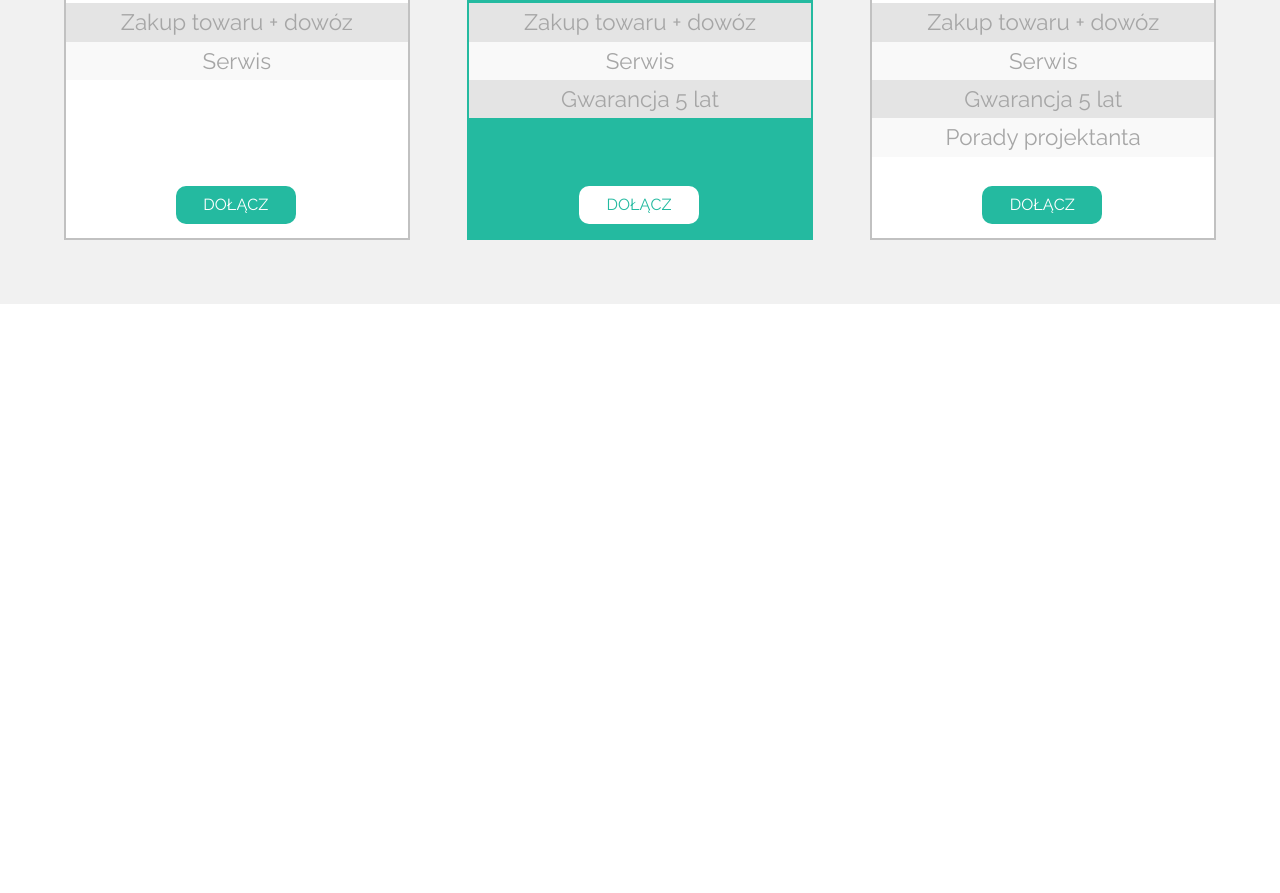
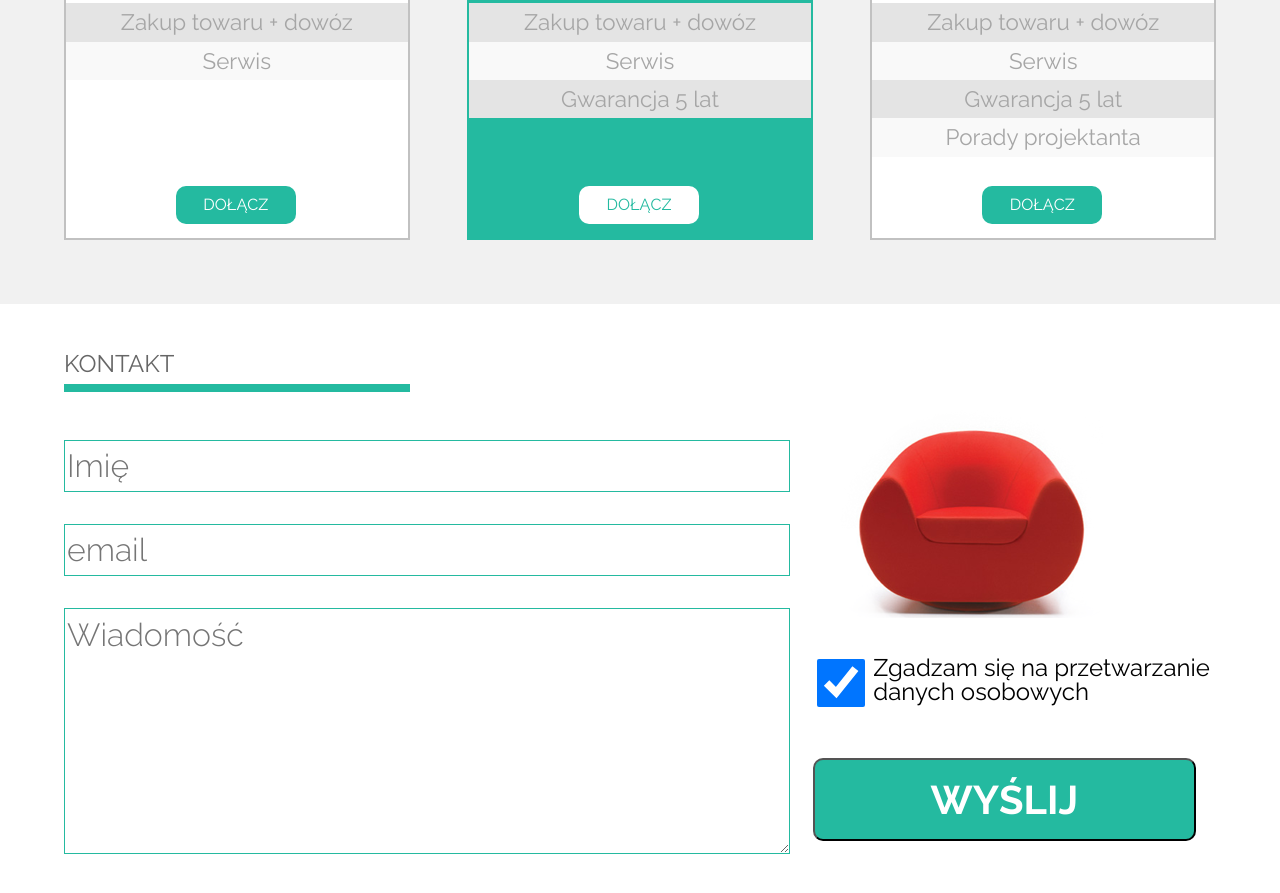
Before and after one commit to mammatos/Sit_on_chair, a plain HTML site: page index.html in a window 1280 px wide. Shown: the part 1261-2154 px from the top of the page. Before the commit the page ends 1565 px from the top, so only its background shows below. Drawn offline with Linux system fonts and the light colour scheme.

Commit message:
formSection done

```diff
--- a/css/style.css
+++ b/css/style.css
@@ -1,3 +1,7 @@
+/*--------------------//
+//     Reset CSS      //
+//--------------------*/
+
 html, body, div, span, applet, object, iframe,
 h1, h2, h3, h4, h5, h6, p, blockquote, pre,
 a, abbr, acronym, address, big, cite, code,
@@ -42,7 +46,9 @@ table {
 	border-spacing: 0;
 }
 
-/*Moje style*/
+/*--------------------//
+//   Style wspólne    //
+//--------------------*/
 
 body {
     font-family: 'Raleway', Arial, sans-serif;
@@ -66,6 +72,28 @@ body {
 .wordColor {
     color: #24baa0;
 }
+
+.sectionTitle {
+    color: #666666;
+    font-size: 1.5rem;
+    margin-bottom: 2rem;
+}
+
+.sectionTitleUnderline::after {
+    content: " ";
+    background-color: #24baa0;
+    width: 30%;
+    height: 0.5rem;
+    display: inline-block;
+    position: absolute;
+    left: 0;
+    top: 5rem;
+}
+
+/*-----------------------//
+//   Style indywidualne  //
+//-----------------------*/
+
 
 .wrapperHeader {
     background-color: #000;
@@ -228,23 +256,6 @@ body {
     padding-bottom: 4rem;
 }
 
-.cardSection__title {
-    color: #9F9F9F;
-    font-size: 1.5rem;
-    margin-bottom: 2rem;
-}
-
-.cardSection__title__underline::after {
-    content: " ";
-    background-color: #24baa0;
-    width: 30%;
-    height: 0.5rem;
-    display: inline-block;
-    position: absolute;
-    left: 0;
-    top: 5rem;
-}
-
 .card {
     margin-top: 5rem;
     border: 2px solid #C1C1C1;
@@ -385,7 +396,7 @@ body {
 }
 
 .buttonText {
-    color: white;
+    color: #fff;
     text-decoration: none;
     display: inline-block;
 }
@@ -393,3 +404,60 @@ body {
 .buttonText--color {
     color: #24baa0;
 }
+
+.formSection__wrapper {
+    position: relative;
+    padding-top: 3rem;
+    margin-bottom: 3rem;
+}
+
+.inputWrapper {
+    position: relative;
+}
+
+.input {
+    width: 45rem;
+    display: inline-block;
+    font-size: 2rem;
+    margin-top: 2rem;
+    font-family: 'Raleway', Arial, sans-serif;
+    font-weight: 300;
+    line-height: 3rem;
+    border: 1px solid #24baa0;
+}
+
+.formSection__image {
+    position: absolute;
+    right: 7rem;
+}
+
+.checkWrapper {
+    float: right;
+    width: 35%;
+    margin-top: 5rem;
+}
+
+.checkbox {
+    width: 3rem;
+    height: 3rem;
+}
+
+.checkText {
+    font-size: 1.5rem;
+    display: inline-block;
+    float: right;
+    width: 85%;
+}
+
+.inputSubmit {
+    width: 95%;
+    font-family: 'Raleway', Arial, sans-serif;
+    font-size: 2.5rem;
+    font-weight: 700;
+    color: #fff;
+    background-color: #24baa0;
+    border-radius: 10px;
+    padding-top: 1rem;
+    padding-bottom: 1rem;
+    margin-top: 3rem;
+}
--- a/index.html
+++ b/index.html
@@ -62,7 +62,7 @@
    <section class="cardSection">
        <div class="cardSection__wrapper sideWidth clearFloating">
 
-           <p class="uppercase cardSection__title cardSection__title__underline">Cennik</p>
+           <p class="uppercase sectionTitle sectionTitleUnderline">Cennik</p>
 
             <div class="card">
                 <div class="circle1"></div>
@@ -119,5 +119,26 @@
             </div>
        </div>
    </section>
+
+   <section class="formSection">
+       <div class="formSection__wrapper sideWidth clearFloating">
+           <p class="uppercase sectionTitle sectionTitleUnderline">Kontakt</p>
+           <div class="inputWrapper">
+               <img class="formSection__image" src="images/red_chair.png">
+               <form>
+                   <fieldset>
+                        <input class="input" type="text" name="imie" placeholder="Imię">
+                        <input class="input" type="email" name="email" placeholder="email" required>
+                        <textarea class="input input--area" rows="5" placeholder="Wiadomość"></textarea>
+
+                        <div class="checkWrapper clearFloating">
+                            <input class="checkbox" type="checkbox" value="agree" checked><span class="checkText">Zgadzam się na przetwarzanie danych osobowych</span>
+                            <input type="submit" value="WYŚLIJ" class="inputSubmit">
+                        </div>
+                    </fieldset>
+                </form>
+           </div>
+       </div>
+   </section>
 </body>
 </html>
```
